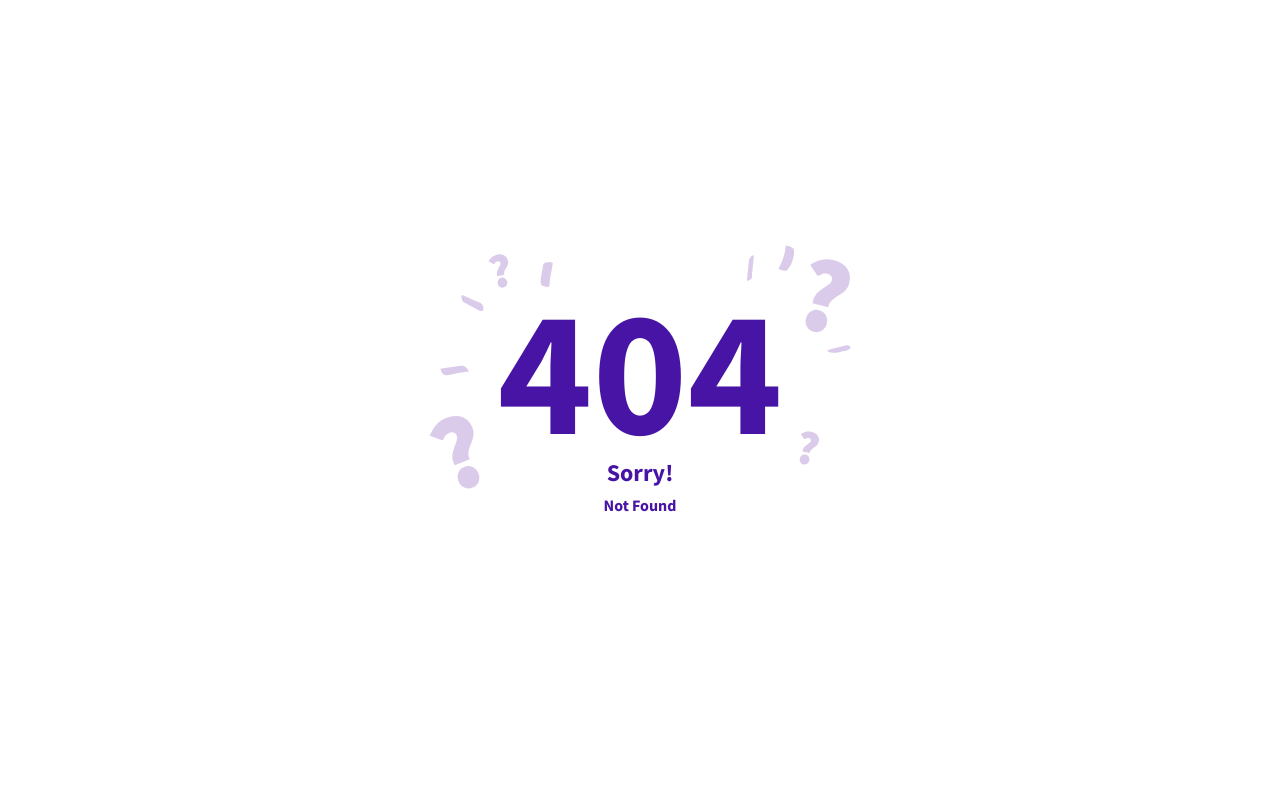
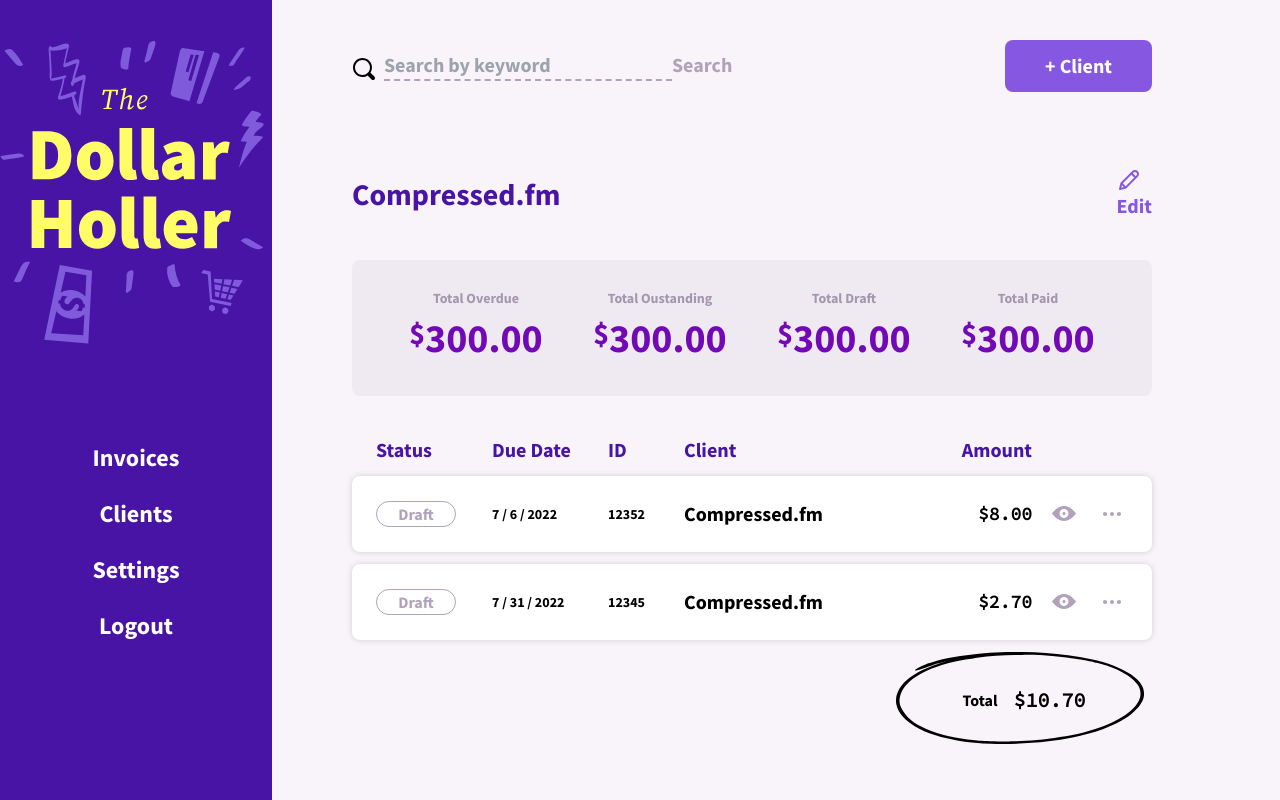
Before and after one commit to kyoukhana/sveltekitlearning, a SvelteKit app: page /clients/1 in a window 1280 px wide. Before the commit this address had no page. Built offline with nearby package versions, Linux system fonts and the light colour scheme.

Commit message:
Lesson 56 - Styling the Individual Client Page
This one was pretty easy but long.

```diff
--- a/src/lib/stores/ClientStore.ts
+++ b/src/lib/stores/ClientStore.ts
@@ -17,3 +17,7 @@ export const updateClient = (clientToUpdate: Client) => {
   clients.update((prev: Client[]) => prev.map((cur: Client) => cur.id === clientToUpdate.id ? clientToUpdate : cur));
   return clientToUpdate;
 }
+
+export const getClientById = (id:string) =>{
+  return data.clients.find(client => client.id === id)
+}
--- a/src/routes/(dashboard)/clients/ClientRow.svelte
+++ b/src/routes/(dashboard)/clients/ClientRow.svelte
@@ -9,11 +9,13 @@
 	import Tag from '$lib/components/Tag.svelte';
 	import { centsToDollars, sumInvoices } from '$lib/utils/moneyHelpers';
 	import SlidePanel from '$lib/components/SlidePanel.svelte';
-	import ClientForm from './clientForm.svelte';
+	import ClientForm from './ClientForm.svelte';
 
 	export let client: Client;
+	console.log({ client });
 
 	let isAdditionalMenuShowing = false;
+
 	let isClientFormShowing = false;
 
 	const closePanel = () => {
@@ -24,6 +26,7 @@
 	  if (client?.invoices) {
 		// find invoices that have been paid
 		const paidInvoices = client.invoices.filter((invoice) => invoice.invoiceStatus === 'paid');
+
 		// get the sum of all of them
 		return sumInvoices(paidInvoices);
 	  }
@@ -34,6 +37,7 @@
 	  if (client?.invoices) {
 		// find invoices that have NOT been paid
 		const paidInvoices = client.invoices.filter((invoice) => invoice.invoiceStatus !== 'paid');
+
 		// get the sum of all of them
 		return sumInvoices(paidInvoices);
 	  }
@@ -46,21 +50,19 @@
 	};
   </script>
 
-<div class="client-table client-row rounded-lg bg-white py-3 shadow-tableRow lg:py-6">
-	<div class="status"><Tag className="ml-auto" label={client.clientStatus} /></div>
-	<div class="client-name truncate whitespace-nowrap text-base font-bold lg:text-xl">
-		{client.name}
-	</div>
-	<div class="received text-right font-mono text-sm font-bold lg:text-lg">
+  <div class="client-table rounded-lg bg-white py-3 shadow-tableRow lg:py-6">
+	<div><Tag className="ml-auto" label={client.clientStatus} /></div>
+	<div class="truncate whitespace-nowrap text-base font-bold lg:text-xl">{client.name}</div>
+	<div class="text-right font-mono text-sm font-bold lg:text-lg">
 	  ${centsToDollars(receivedInvoices())}
 	</div>
-	<div class="balance text-right font-mono text-sm font-bold text-scarlet lg:text-lg">
+	<div class="text-right font-mono text-sm font-bold text-scarlet lg:text-lg">
 	  ${centsToDollars(balanceInvoices())}
 	</div>
-	<div class="view relative hidden items-center justify-center lg:flex">
-		<a href="#" class="text-pastelPurple hover:text-daisyBush"><View /></a>
+	<div class="relative hidden items-center justify-center lg:flex">
+	  <a href={`/clients/${client.id}`} class="text-pastelPurple hover:text-daisyBush"><View /></a>
 	</div>
-	<div class="three-dots relative hidden items-center justify-center lg:flex">
+	<div class="relative hidden items-center justify-center lg:flex">
 	  <button
 		class="text-pastelPurple hover:text-daisyBush"
 		on:click={() => {
@@ -95,42 +97,9 @@
 	  {/if}
 	</div>
   </div>
+
   {#if isClientFormShowing}
 	<SlidePanel on:closePanel={closePanel}>
 	  <ClientForm {closePanel} formStatus="edit" {client} />
 	</SlidePanel>
   {/if}
-
-<style lang="postcss">
-	.client-row {
-		grid-template-areas:
-			'clientName status'
-			'received balance';
-	}
-	@media (min-width: 1024px) {
-		.client-row {
-			grid-template-areas: 'status clientName received balance view threeDots';
-		}
-	}
-	.client-name {
-		grid-area: clientName;
-	}
-	.status {
-		grid-area: status;
-	}
-	.received {
-		@apply text-left lg:text-right;
-		grid-area: received;
-	}
-	.received:before {
-		@apply block text-xs font-bold lg:hidden;
-		content: 'Received: ';
-	}
-	.balance {
-		grid-area: balance;
-	}
-	.balance:before {
-		@apply block text-xs font-bold lg:hidden;
-		content: 'Balance: ';
-	}
-</style>
--- /dev/null
+++ b/src/routes/(dashboard)/clients/[id]/+page.svelte
@@ -0,0 +1,127 @@
+<script lang="ts">
+	import { invoices, loadInvoices } from '$lib/stores/InvoiceStore';
+	import { onMount } from 'svelte';
+	import CircledAmount from '$lib/components/CircledAmount.svelte';
+	import Search from '$lib/components/Search.svelte';
+	import InvoiceRow from '../../invoices/InvoiceRow.svelte';
+	import { centsToDollars, sumInvoices } from '$lib/utils/moneyHelpers';
+	import BlankState from '../../invoices/BlankState.svelte';
+	import InvoiceRowHeader from '../../invoices/InvoiceRowHeader.svelte';
+	import Button from '$lib/components/Button.svelte';
+	import SlidePanel from '$lib/components/SlidePanel.svelte';
+	import Edit from '$lib/components/Icon/Edit.svelte';
+	import ClientForm from '../ClientForm.svelte';
+
+	export let data;
+	console.log({ data });
+
+	let isClientFormShowing: boolean = false;
+	let isEditingCurrentClient: boolean = false;
+
+	onMount(() => {
+	  loadInvoices();
+	  console.log($invoices);
+	});
+
+	const editClient = () => {
+	  isEditingCurrentClient = true;
+	  isClientFormShowing = true;
+	};
+
+	const closePanel = () => {
+	  isClientFormShowing = false;
+	};
+  </script>
+
+  <svelte:head>
+	<title>Invoices | The Dollar Holler</title>
+  </svelte:head>
+
+  <div
+	class="md:gap-7-4 mb-7 flex flex-col-reverse items-start justify-between gap-y-6 md:flex-row md:items-center lg:mb-16"
+  >
+	<!-- search field -->
+	{#if data.client.invoices && data.client.invoices.length > 0}
+	  <Search />
+	{:else}
+	  <div />
+	{/if}
+
+	<!-- new invoice button -->
+	<div>
+	  <Button
+		label="+ Client"
+		onClick={() => {
+		  isClientFormShowing = true;
+		}}
+	  />
+	</div>
+  </div>
+
+  <div class="mb-7 flex w-full items-center justify-between">
+	<h1 class="font-sansSerif text-3xl font-bold text-daisyBush">Compressed.fm</h1>
+	<Button label="Edit" isAnimated={false} style="textOnly" iconLeft={Edit} onClick={editClient} />
+  </div>
+
+  <div class="mb-10 grid grid-cols-1 gap-4 rounded-lg bg-gallery py-7 px-10 lg:grid-cols-4">
+	<div class="summary-block">
+	  <div class="label">Total Overdue</div>
+	  <div class="number"><sup>$</sup>300.00</div>
+	</div>
+	<div class="summary-block">
+	  <div class="label">Total Oustanding</div>
+	  <div class="number"><sup>$</sup>300.00</div>
+	</div>
+	<div class="summary-block">
+	  <div class="label">Total Draft</div>
+	  <div class="number"><sup>$</sup>300.00</div>
+	</div>
+	<div class="summary-block">
+	  <div class="label">Total Paid</div>
+	  <div class="number"><sup>$</sup>300.00</div>
+	</div>
+  </div>
+
+  <!-- list of invoices -->
+  <div>
+	<!-- invoices -->
+	{#if data.client.invoices === null}
+	  Loading...
+	{:else if data.client.invoices.length <= 0}
+	  <BlankState />
+	{:else}
+	  <InvoiceRowHeader className="text-daisyBush" />
+	  <div class="flex flex-col-reverse">
+		{#each data.client.invoices as invoice}
+		  <InvoiceRow {invoice} />
+		{/each}
+	  </div>
+	  <CircledAmount label="Total" amount={`$${centsToDollars(sumInvoices(data.client.invoices))}`} />
+	{/if}
+  </div>
+
+  <!-- slide panel -->
+  {#if isClientFormShowing}
+	<SlidePanel on:closePanel={closePanel}>
+	  <ClientForm
+		{closePanel}
+		formStatus={isEditingCurrentClient ? 'edit' : 'create'}
+		client={isEditingCurrentClient ? data.client : undefined}
+	  />
+	</SlidePanel>
+  {/if}
+
+  <style lang="postcss">
+	.summary-block {
+	  @apply text-center;
+	}
+	.label {
+	  @apply text-sm font-black text-[#A397AD];
+	}
+	sup {
+	  @apply relative -top-2;
+	}
+	.number {
+	  @apply truncate text-[2.5rem] font-black text-purple;
+	}
+  </style>
--- /dev/null
+++ b/src/routes/(dashboard)/clients/[id]/+page.ts
@@ -0,0 +1,14 @@
+import { getClientById } from '$lib/stores/ClientStore.js';
+
+interface Props{
+    params:{
+        id:string
+    }
+}
+
+export function load({ params }:Props) {
+    const id = params?.id;
+    const client = getClientById(id);
+
+    return {client}
+}
```
Lines whose indentation alone changed are shown as unchanged.
